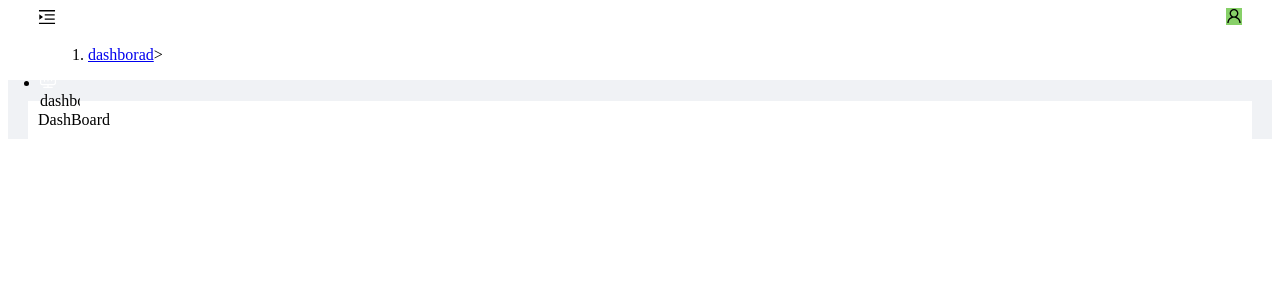
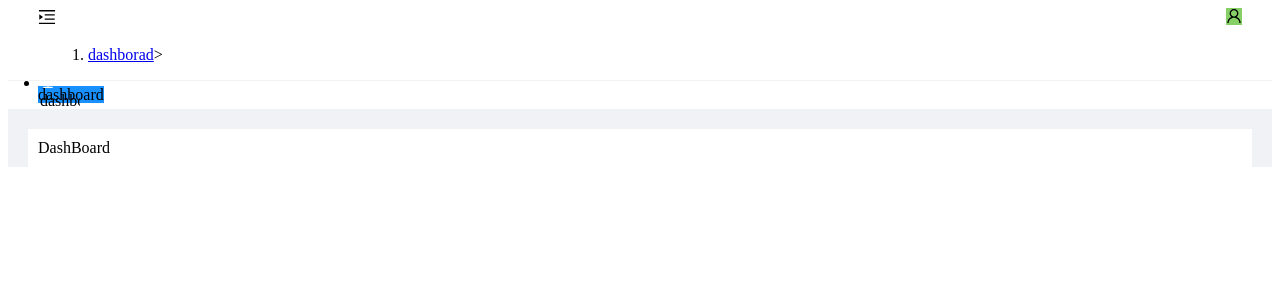
Before and after one commit to yourenz/react-vite-admin, a React (Vite) app: page / in a window 1280 px wide. Both pictures are taken after typing "Sample", "Sample123" into the empty fields and a click on the button "Login". Shown: the top 300 px of the page. Built offline with nearby package versions, Linux system fonts and the light colour scheme.

Commit message:
feat: tagsView complete

```diff
--- /dev/null
+++ b/src/hooks/useTagsView.ts
@@ -0,0 +1,73 @@
+/* eslint-disable react-hooks/exhaustive-deps */
+import { useEffect } from 'react'
+import { useDispatch } from 'react-redux'
+import { useHistory, useLocation } from 'react-router-dom'
+
+import { useAppSelector } from '@/store'
+import type { TagsView } from '@/store/reducer/layoutReducer'
+import { handleTagsView } from '@/store/reducer/layoutReducer'
+import { filterObject } from '@/utils/utils'
+
+interface UseTagsView {
+  tagsView: TagsView[]
+  pushTag: (tag: RouteObj) => void
+  deleteTag: (e: React.MouseEvent<HTMLElement>, tag: TagsView) => void
+  clickTag: (tag: RouteObj) => void
+}
+const useTagsView = (): UseTagsView => {
+  const { pathname } = useLocation()
+  useEffect(() => {
+    dispatch(handleTagsView(handleTagsData(pathname)))
+  }, [pathname])
+
+  const dispatch = useDispatch()
+  const { tagsView } = useAppSelector((state) => state.layoutReducer)
+  const history = useHistory()
+
+  const handleTagsData = (path: string) => {
+    return tagsView.map((item) => {
+      return {
+        ...item,
+        active: path === item.path,
+      }
+    })
+  }
+
+  const pushTag = (tag: RouteObj) => {
+    const isHave = tagsView.find((item) => item.path === tag.path)
+
+    if (isHave) {
+      dispatch(handleTagsView(handleTagsData(tag.path)))
+    } else {
+      const item = filterObject<RouteObj, 'path' | 'name'>(tag, ['path', 'name'])
+      const tagObj = {
+        ...item,
+        active: true,
+      }
+      dispatch(handleTagsView([...handleTagsData(tag.path), tagObj]))
+    }
+  }
+
+  const deleteTag = (e: React.MouseEvent<HTMLElement>, tag: TagsView) => {
+    e.preventDefault()
+    dispatch(handleTagsView(tagsView.filter((item) => item.path !== tag.path)))
+    if (pathname !== tag.path) {
+      return
+    }
+    history.push(tagsView[tagsView.length - 2].path)
+  }
+
+  const clickTag = (tag: RouteObj) => {
+    dispatch(handleTagsView(handleTagsData(tag.path)))
+    history.push(tag.path)
+  }
+
+  return {
+    pushTag,
+    deleteTag,
+    clickTag,
+    tagsView,
+  }
+}
+
+export default useTagsView
--- a/src/layout/components/NavBar/index.module.scss
+++ b/src/layout/components/NavBar/index.module.scss
@@ -18,3 +18,8 @@
     margin-left: 10px;
   }
 }
+
+.TagsView {
+  background: #ffffff !important;
+  padding: 5px 30px !important;
+}
--- a/src/layout/components/NavBar/index.tsx
+++ b/src/layout/components/NavBar/index.tsx
@@ -1,8 +1,9 @@
 import { MenuFoldOutlined, MenuUnfoldOutlined } from '@ant-design/icons'
-import { Breadcrumb, Layout, Row } from 'antd'
+import { Breadcrumb, Col, Layout, Row, Tag } from 'antd'
 import { createElement } from 'react'
 
 import useBreadcrumb from '@/hooks/useBreadcrumb'
+import useTagsView from '@/hooks/useTagsView'
 import { useAppDispatch, useAppSelector } from '@/store'
 import { handleCollapsed } from '@/store/reducer/layoutReducer'
 
@@ -16,7 +17,10 @@ const NavBar = (): JSX.Element => {
   const { collapsed } = useAppSelector((state) => state.layoutReducer)
   const dispatch = useAppDispatch()
   const toggle = () => dispatch(handleCollapsed())
+  const { deleteTag, tagsView, clickTag } = useTagsView()
+
   return (
+    <Col>
       <Header className={styles.layoutNavbar}>
         <Row>
           {createElement(collapsed ? MenuUnfoldOutlined : MenuFoldOutlined, {
@@ -37,6 +41,20 @@ const NavBar = (): JSX.Element => {
         </Row>
         <DropdownMenu />
       </Header>
+      <div className={styles.TagsView}>
+        {tagsView.map((item) => (
+          <Tag
+            key={item.path}
+            color={item.active ? '#1890ff' : ''}
+            closable={item.name !== 'dashboard'}
+            onClose={(e) => deleteTag(e, item)}
+            onClick={() => clickTag(item)}
+          >
+            {item.name}
+          </Tag>
+        ))}
+      </div>
+    </Col>
   )
 }
 
--- a/src/layout/components/SiderBar/index.tsx
+++ b/src/layout/components/SiderBar/index.tsx
@@ -2,10 +2,10 @@ import { Layout, Menu } from 'antd'
 import { useHistory, useLocation } from 'react-router-dom'
 
 import SvgIcon from '@/components/SvgIcon'
+import useTagsView from '@/hooks/useTagsView'
 import routes from '@/route'
 import { useAppDispatch, useAppSelector } from '@/store'
 import { handleOpenkeys } from '@/store/reducer/layoutReducer'
-import { filterObject } from '@/utils/utils'
 
 import styles from './index.module.scss'
 
@@ -18,6 +18,7 @@ const SideBar = (): JSX.Element => {
   const { pathname } = useLocation()
   const { collapsed, openKeys } = useAppSelector((state) => state.layoutReducer)
   const dispatch = useAppDispatch()
+  const { pushTag } = useTagsView()
 
   const onOpenChange = (keys: React.Key[]): void => {
     const copyKey = keys as string[]
@@ -31,8 +32,7 @@ const SideBar = (): JSX.Element => {
 
   const handleClick = (item: RouteObj) => {
     if (item.path === pathname) return
-    const items = filterObject<RouteObj, 'path' | 'name'>(item, ['path', 'name'])
-    console.log(items)
+    pushTag(item)
     history.push(item.path)
   }
 
--- a/src/store/reducer/layoutReducer.ts
+++ b/src/store/reducer/layoutReducer.ts
@@ -1,14 +1,29 @@
 import { createSlice, PayloadAction } from '@reduxjs/toolkit'
+
+import { basename } from '@/utils/global'
 // Define a type for the slice state
+type FilterTag = Pick<RouteObj, 'name' | 'path'>
+
+export interface TagsView extends FilterTag {
+  active: boolean
+}
 interface LayoutState {
   collapsed: boolean
   openKeys: string[]
+  tagsView: TagsView[]
 }
 
 // Define the initial state using that type
 const initialState: LayoutState = {
   collapsed: true,
   openKeys: ['/'],
+  tagsView: [
+    {
+      path: '/',
+      name: 'dashboard',
+      active: true,
+    },
+  ],
 }
 
 export const layoutSlice = createSlice({
@@ -28,9 +43,15 @@ export const layoutSlice = createSlice({
         openKeys: action.payload,
       }
     },
+    handleTagsView: (state, action: PayloadAction<TagsView[]>) => {
+      return {
+        ...state,
+        tagsView: action.payload,
+      }
+    },
   },
 })
 
-export const { handleCollapsed, handleOpenkeys } = layoutSlice.actions
+export const { handleCollapsed, handleOpenkeys, handleTagsView } = layoutSlice.actions
 
 export default layoutSlice.reducer
```
Lines whose indentation alone changed are shown as unchanged.
